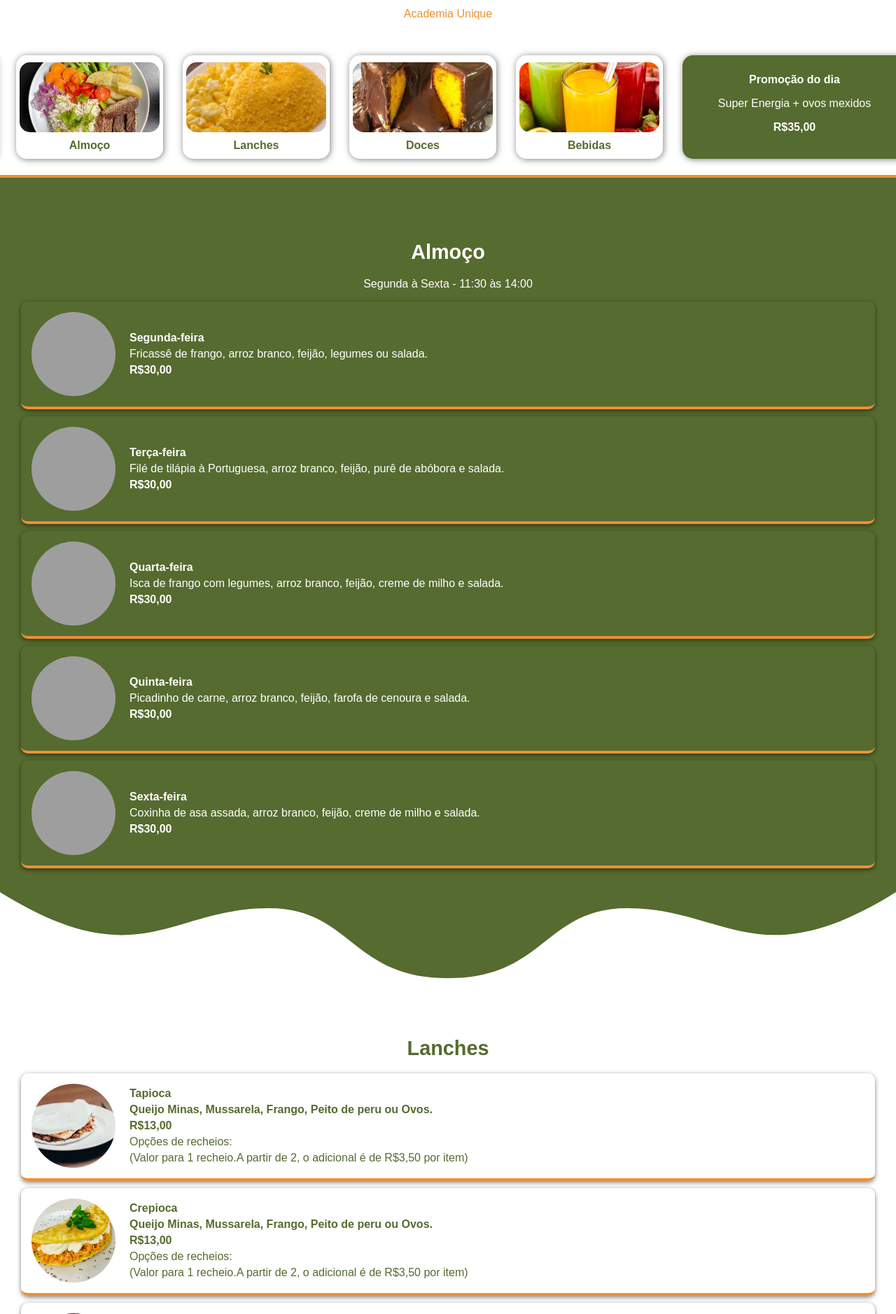
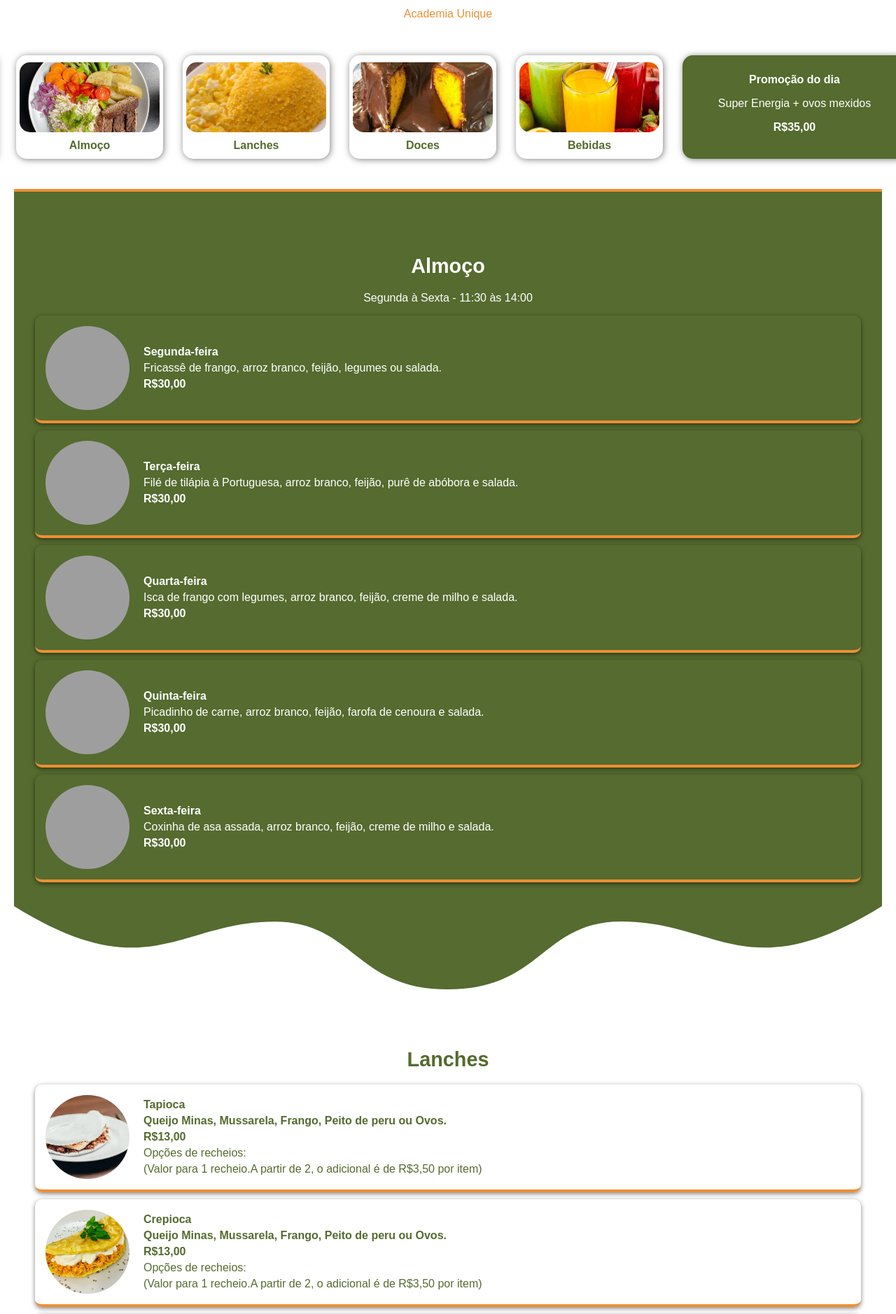
Before and after one commit to lucasdantaas/manga, a Flask app: page / in a window 1280 px wide. Shown: the part 322-2200 px from the top of the page at 70% size. Run offline with Flask 3, Linux system fonts and the light colour scheme; grey boxes are pictures that could not be loaded.

Commit message:
Add files via upload

```diff
--- a/src/static/css/index.css
+++ b/src/static/css/index.css
@@ -168,6 +168,12 @@ body {
     border-bottom: 4px solid #ec9034;
 }
 
+.conteudo {
+
+    padding: 20px;
+    padding-left: 20px;
+    margin-bottom: -0.5px;
+}
 
 .produto img {
     height: 120px;
```
